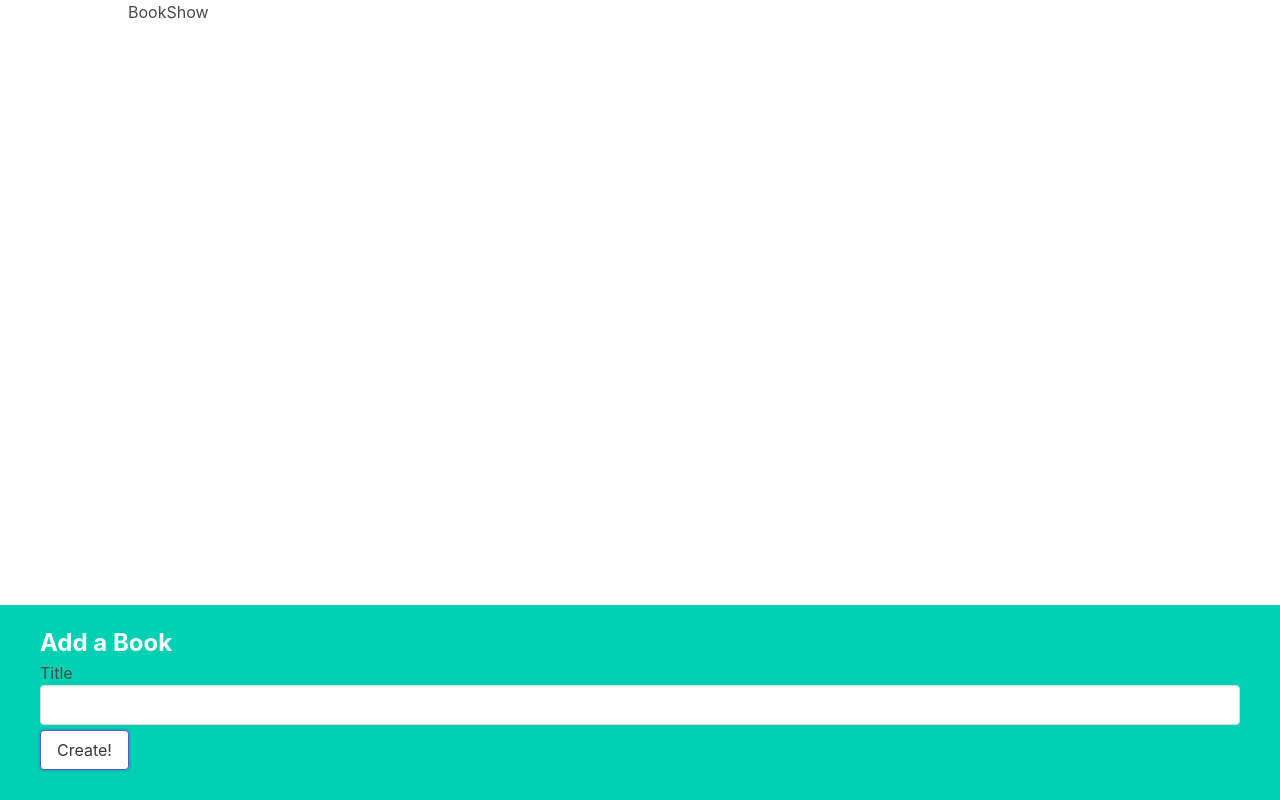
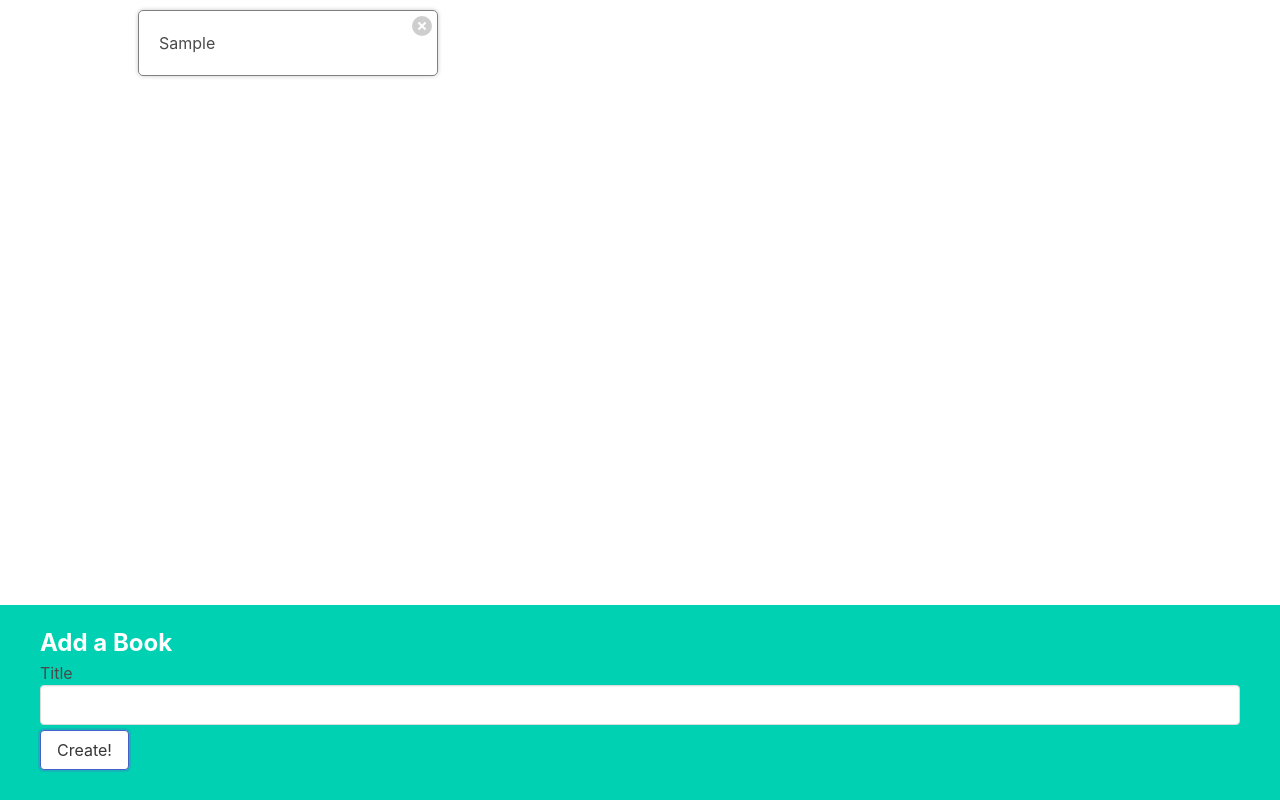
Before and after one commit to swatijain1095/books-context, a React (Create React App) app: page / in a window 1280 px wide. Both pictures are taken after typing "Sample" into the empty fields and a click on the button "Create!". Built offline with nearby package versions, Linux system fonts and the light colour scheme.

Commit message:
Added delete record functionality

```diff
--- a/src/App.js
+++ b/src/App.js
@@ -5,6 +5,12 @@
 function App () {
     const [books, setBooks] = useState([]);
 
+    const deleteBookById = (id) => {
+        const updatedBooks = books.filter((book) => {
+            return book.id !== id;
+        });
+        setBooks(updatedBooks);
+    };
 
     const handleCreateBook = (title) => {
         const updatedBooks = [...books,
@@ -14,7 +20,7 @@
         setBooks(updatedBooks);
     }
     return <div className="app">
-        <BookList books={books}/>
+        <BookList books={books} onDelete={deleteBookById}/>
         <BookCreate onCreate={handleCreateBook}/>
     </div>;
 };
--- a/src/components/BookList.js
+++ b/src/components/BookList.js
@@ -1,9 +1,9 @@
 import BookShow from "./BookShow";
 
-function BookList({ books }) {
+function BookList({ books, onDelete }) {
 
     const renderedBooks = books.map((book) => {
-        return <BookShow key={book.id} book={book}/>;
+        return <BookShow onDelete={onDelete} key={book.id} book={book}/>;
     });
     return <div className="book-list">{renderedBooks}</div>;
 }
--- a/src/components/BookShow.js
+++ b/src/components/BookShow.js
@@ -1,5 +1,18 @@
-function BookShow() {
-    return <div>BookShow</div>;
+function BookShow({ book, onDelete }) {
+
+    const handleClick = () => {
+        onDelete(book.id);
+    };
+
+    return (
+    <div className="book-show">{book.title}
+    <div className="actions">
+        <button className="delete" onClick={handleClick}>
+            Delete
+        </button>
+    </div>
+    </div>
+    );
 }
 
 export default BookShow;
```
